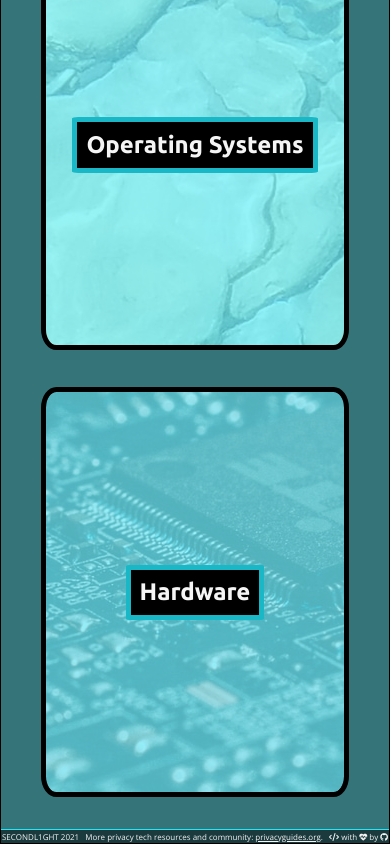
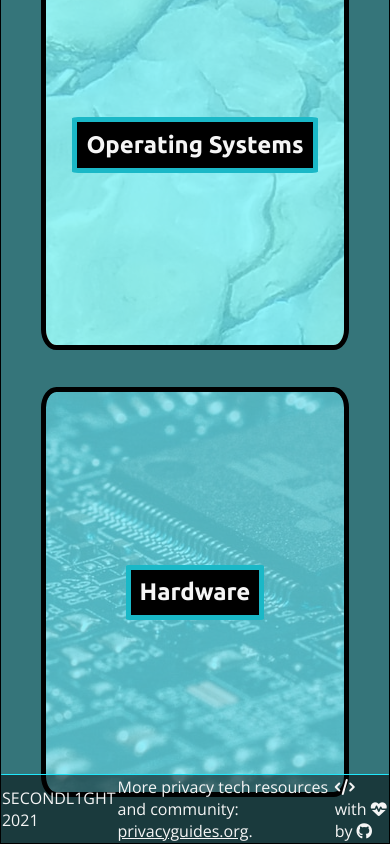
Before and after one commit to secondl1ght-projects/privacytech, a React (Create React App) app: page / in a window 390 px wide. Shown: the part 4671-5515 px from the top of the page. Built offline with nearby package versions, Linux system fonts and the light colour scheme.

Commit message:
Another adjustment

```diff
--- a/src/App.css
+++ b/src/App.css
@@ -224,7 +224,7 @@ footer a:hover {
 
   .cardintro, .cardclick {
     width: 80%;
-    height: 15rem;
+    height: 10rem;
     margin: 5%;
   }
 
@@ -247,7 +247,7 @@ footer a:hover {
   }
 
   footer span {
-    font-size: 0.5rem;
+    font-size: 1rem;
   }
 }
 
```
